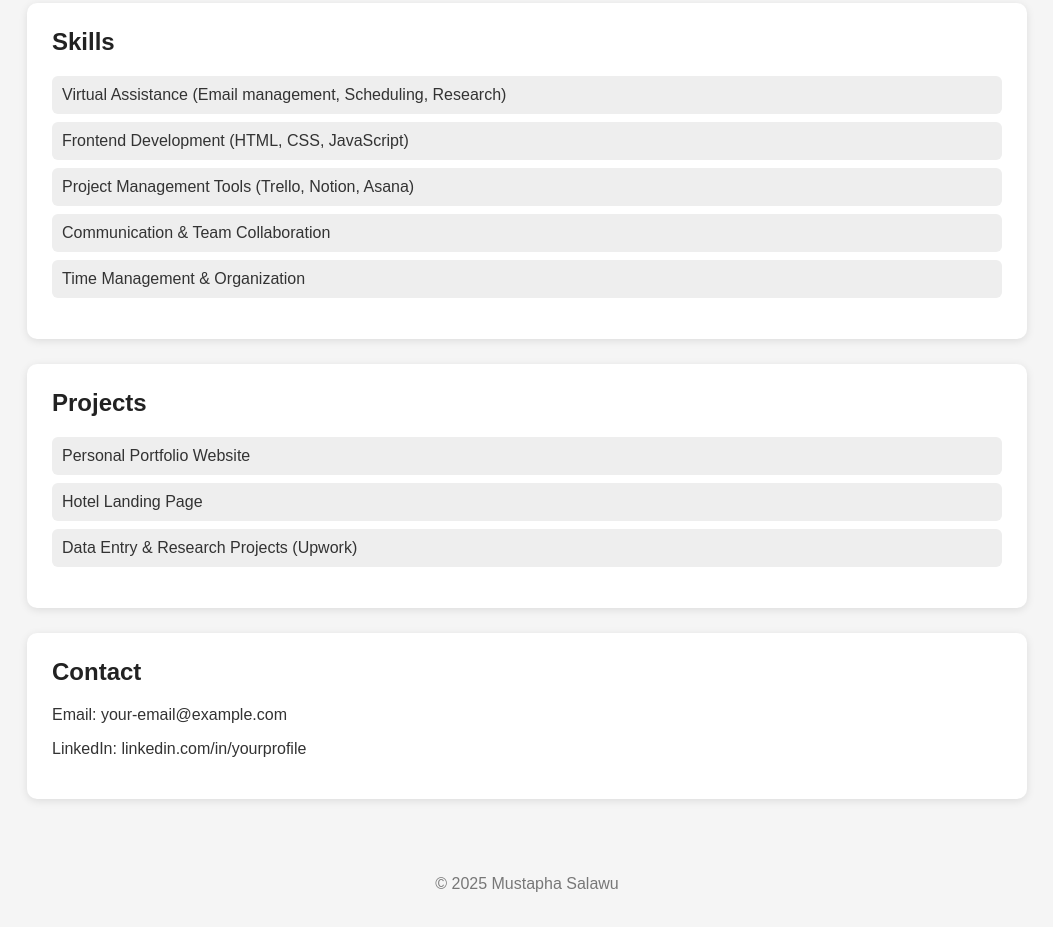
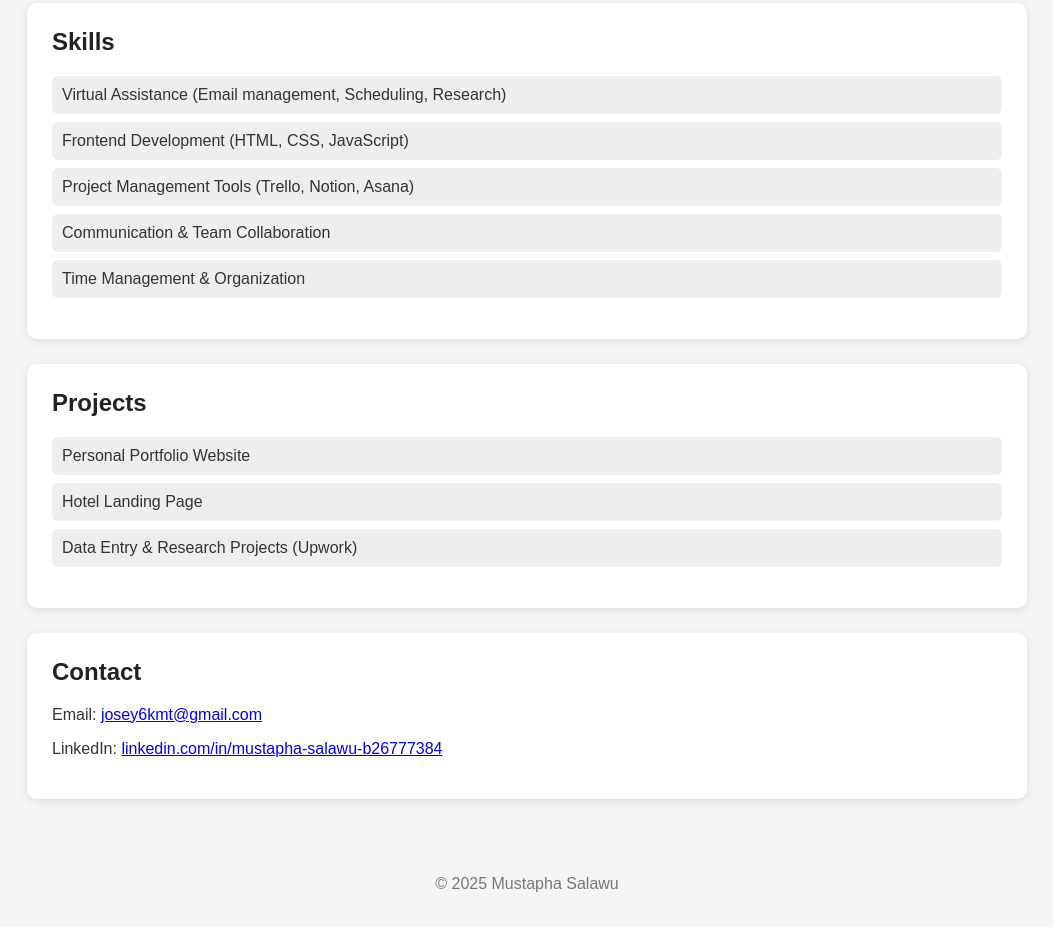
Before and after one commit to devmediay6/my-website, a plain HTML site: page index.html in a window 1280 px wide. Shown: the part 406-1333 px from the top of the page, without its empty margins (113-1166 px from the left). Drawn offline with Linux system fonts and the light colour scheme.

Commit message:
Update index.html

```diff
--- a/index.html
+++ b/index.html
@@ -40,8 +40,9 @@
 
         <div class="section">
             <h2>Contact</h2>
-            <p>Email: your-email@example.com</p>
-            <p>LinkedIn: linkedin.com/in/yourprofile</p>
+          <p>Email: <a href="mailto:josey6kmt@gmail.com">josey6kmt@gmail.com</a></p>
+<p>LinkedIn: <a href="https://www.linkedin.com/in/mustapha-salawu-b26777384">linkedin.com/in/mustapha-salawu-b26777384</a></p>
+
         </div>
     </div>
 
```
